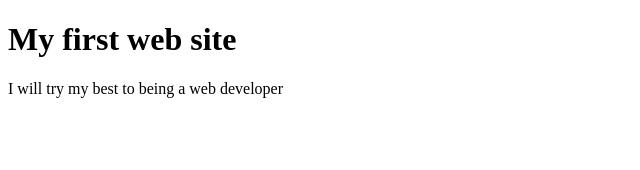
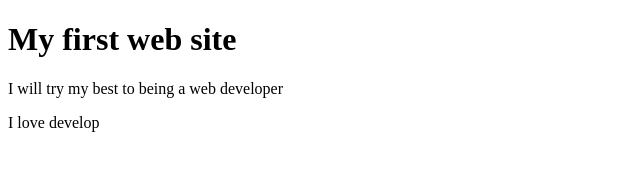
Before and after one commit to rubelranaj/web-1, a plain HTML site: page index.html in a window 1280 px wide. Shown: the whole page, without its empty margins (0-640 px from the left). Drawn offline with Linux system fonts and the light colour scheme.

Commit message:
love develop

```diff
--- a/index.html
+++ b/index.html
@@ -9,5 +9,6 @@
 <body>
     <h1>My first web site</h1>
     <p>I will try my best to being a web developer</p>
+    <h>I love develop</h>
 </body>
 </html>
```
